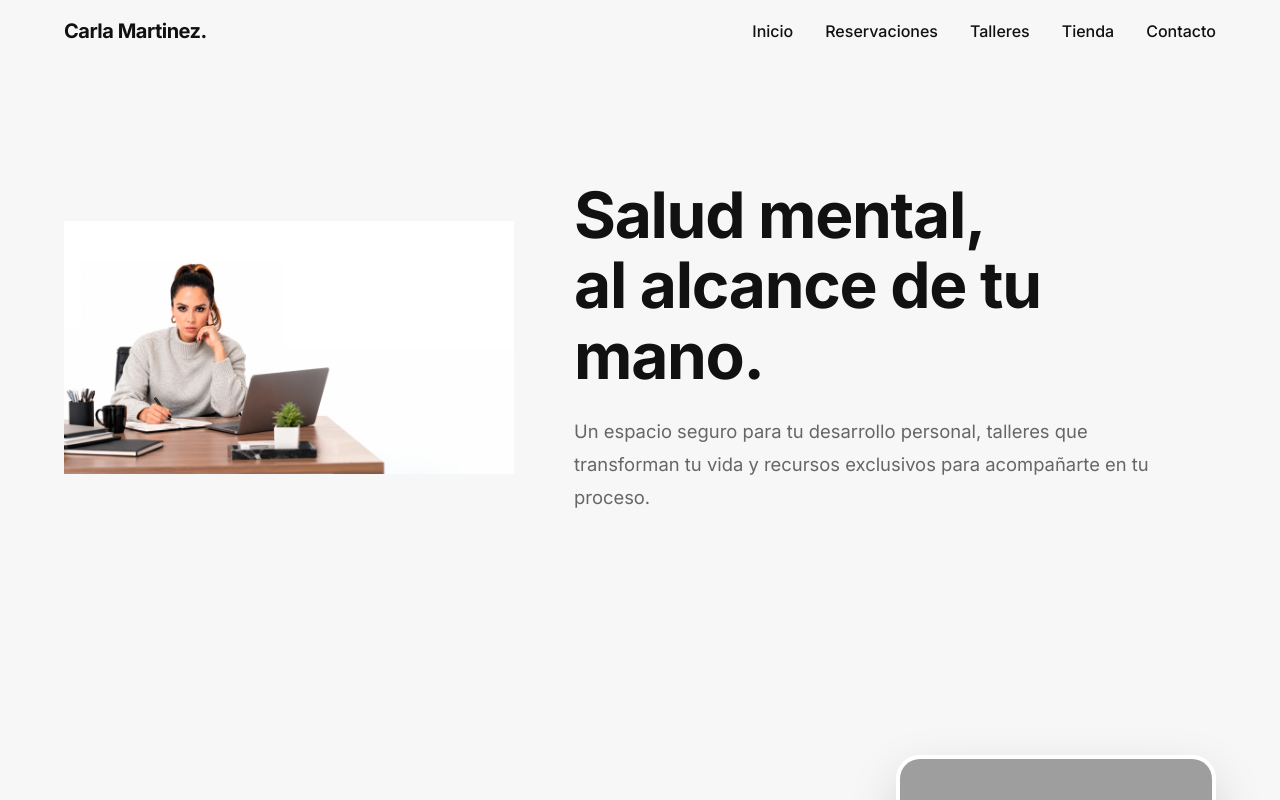
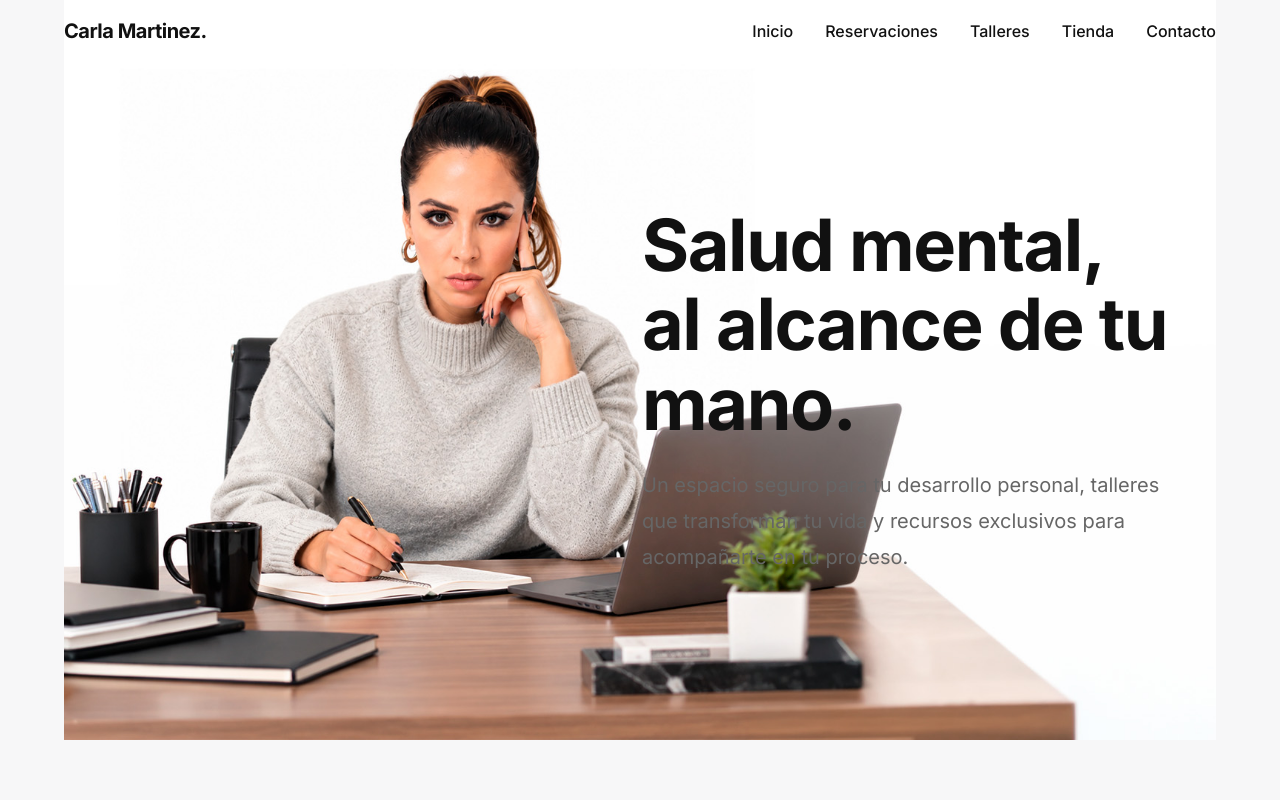
Before and after one commit to Villegascs/Psi.-Carla-Martinez, a Next.js app: page / in a window 1280 px wide. Shown: the top 800 px of the page. Built offline with nearby package versions, Linux system fonts and the light colour scheme; no server answers; grey boxes are pictures that could not be loaded.

Commit message:
Make hero image full-screen background with text overlay on the right

```diff
--- a/src/app/page.tsx
+++ b/src/app/page.tsx
@@ -3,22 +3,34 @@ import { Play } from "lucide-react";
 
 export default function Home() {
   return (
-    <div style={{ display: "flex", flexDirection: "column", gap: "240px", alignItems: "center", paddingTop: "140px", paddingBottom: "160px" }}>
+    <div style={{ width: "100%" }}>
+      {/* Hero Section */}
+      <div style={{ position: "relative", width: "100%", minHeight: "100vh", display: "flex", alignItems: "center", overflow: "hidden", marginTop: "-100px" /* To compensate for navbar height if any, adjust if needed */ }}>
+        {/* Background Image */}
+        <img
+          src="/pagina-de-inicio.jpg"
+          alt="Dra. Carla Martinez"
+          style={{ position: "absolute", top: 0, left: 0, width: "100%", height: "100%", objectFit: "cover", objectPosition: "left center", zIndex: -1 }}
+        />
 
-      {/* Hero Section */}
-      <FadeIn delay={100} direction="up" style={{ width: "100%", maxWidth: "1100px", padding: "0 24px", marginBottom: "40px" }}>
-        <div style={{ display: "flex", flexWrap: "wrap", gap: "60px", alignItems: "center", justifyContent: "space-between" }}>
-          <div style={{ flex: "0 0 450px", display: "flex", alignItems: "flex-end", justifyContent: "center" }}>
-            <img src="/pagina-de-inicio.jpg" alt="Dra. Carla Martinez" style={{ width: "100%", height: "auto", display: "block", objectFit: "contain" }} />
-          </div>
-          <div style={{ flex: "1 1 500px" }}>
-            <h1 className="heading-1" style={{ textAlign: "left", fontSize: "4rem", marginBottom: "24px", lineHeight: 1.1 }}>Salud mental, <br/>al alcance de tu mano.</h1>
-            <p className="text-muted" style={{ fontSize: "1.15rem", lineHeight: 1.8, maxWidth: "600px", textAlign: "left" }}>
-              Un espacio seguro para tu desarrollo personal, talleres que transforman tu vida y recursos exclusivos para acompañarte en tu proceso.
-            </p>
-          </div>
+        {/* Foreground Content */}
+        <div style={{ width: "100%", maxWidth: "1200px", margin: "0 auto", padding: "0 24px", paddingTop: "100px" }}>
+          <FadeIn delay={100} direction="up">
+            <div style={{ display: "flex", justifyContent: "flex-end" }}>
+              <div style={{ maxWidth: "550px" }}>
+                <h1 className="heading-1" style={{ textAlign: "left", fontSize: "4.5rem", marginBottom: "24px", lineHeight: 1.1 }}>
+                  Salud mental, <br/>al alcance de tu mano.
+                </h1>
+                <p className="text-muted" style={{ fontSize: "1.25rem", lineHeight: 1.8, textAlign: "left" }}>
+                  Un espacio seguro para tu desarrollo personal, talleres que transforman tu vida y recursos exclusivos para acompañarte en tu proceso.
+                </p>
+              </div>
+            </div>
+          </FadeIn>
         </div>
-      </FadeIn>
+      </div>
+
+      <div style={{ display: "flex", flexDirection: "column", gap: "240px", alignItems: "center", paddingTop: "140px", paddingBottom: "160px" }}>
 
       {/* Reservaciones Section */}
       <FadeIn delay={200} direction="up" style={{ width: "100%", maxWidth: "1100px", padding: "0 24px" }}>
@@ -105,5 +117,6 @@ export default function Home() {
       </FadeIn>
 
     </div>
+    </div>
   );
 }
```
